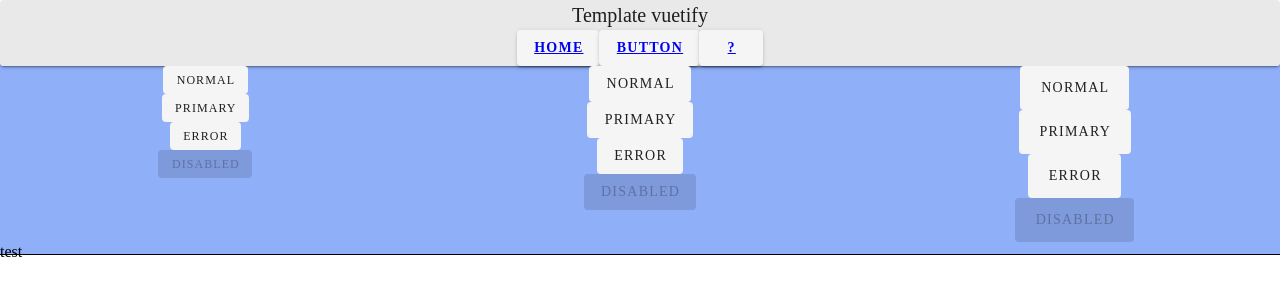
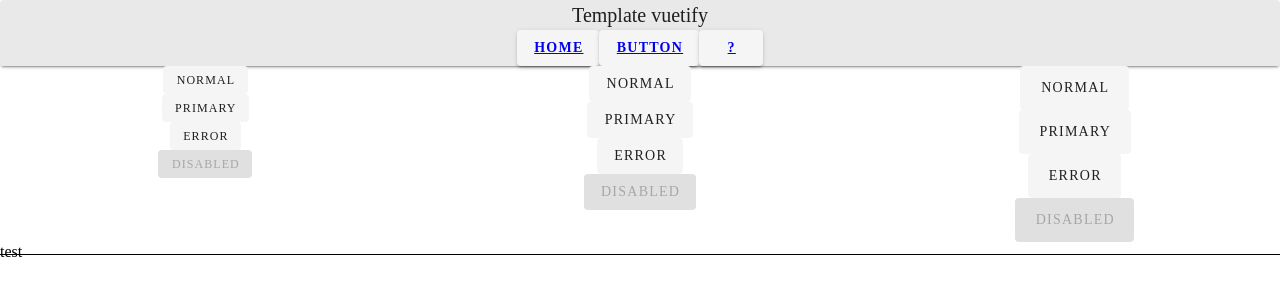
Before and after one commit to SacleuxBenoit/creation-template-vuetify, a Vue app in the folder front/: page /button in a window 1280 px wide. Shown: the top 300 px of the page. Built offline with nearby package versions, Linux system fonts and the light colour scheme.

Commit message:
delete the background color in the component Button.vue

```diff
--- a/front/src/components/Button.vue
+++ b/front/src/components/Button.vue
@@ -50,7 +50,6 @@
 <style>
 .containerButton{
     border-bottom : 1px solid #000;
-    background-color: #8FAFF9;
     text-align:center;
 }
 </style>
```
